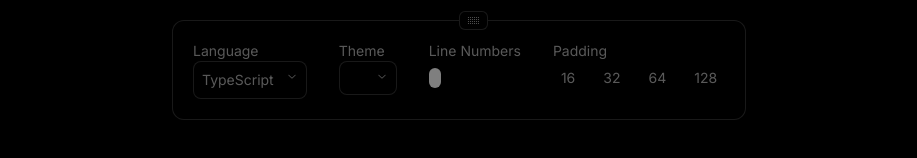
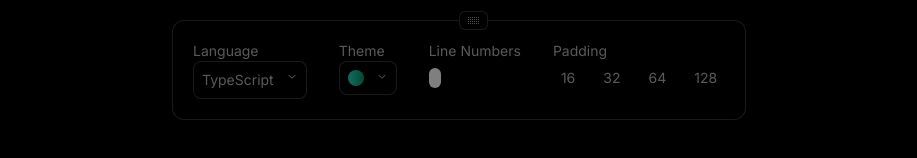
Before and after one commit to IvanOrsh/shm-codebox, a Next.js app: page / in a window 1280 px wide. Shown: the part 552-710 px from the top of the page, without its empty margins (181-1098 px from the left). Built offline with nearby package versions, Linux system fonts and the light colour scheme.

Commit message:
build: update tailwindcss config

```diff
--- a/tailwind.config.ts
+++ b/tailwind.config.ts
@@ -1,20 +1,22 @@
-import type { Config } from 'tailwindcss'
+import type { Config } from "tailwindcss";
 
 const config: Config = {
   content: [
-    './src/pages/**/*.{js,ts,jsx,tsx,mdx}',
-    './src/components/**/*.{js,ts,jsx,tsx,mdx}',
-    './src/app/**/*.{js,ts,jsx,tsx,mdx}',
+    "./src/pages/**/*.{js,ts,jsx,tsx,mdx}",
+    "./src/components/**/*.{js,ts,jsx,tsx,mdx}",
+    "./src/app/**/*.{js,ts,jsx,tsx,mdx}",
+    "./src/lib/**/*.{js,ts,jsx,tsx,mdx}",
+    "./src/contexts/**/*.{js,ts,jsx,tsx,mdx}",
   ],
   theme: {
     extend: {
       backgroundImage: {
-        'gradient-radial': 'radial-gradient(var(--tw-gradient-stops))',
-        'gradient-conic':
-          'conic-gradient(from 180deg at 50% 50%, var(--tw-gradient-stops))',
+        "gradient-radial": "radial-gradient(var(--tw-gradient-stops))",
+        "gradient-conic":
+          "conic-gradient(from 180deg at 50% 50%, var(--tw-gradient-stops))",
       },
     },
   },
   plugins: [],
-}
-export default config
+};
+export default config;
```
